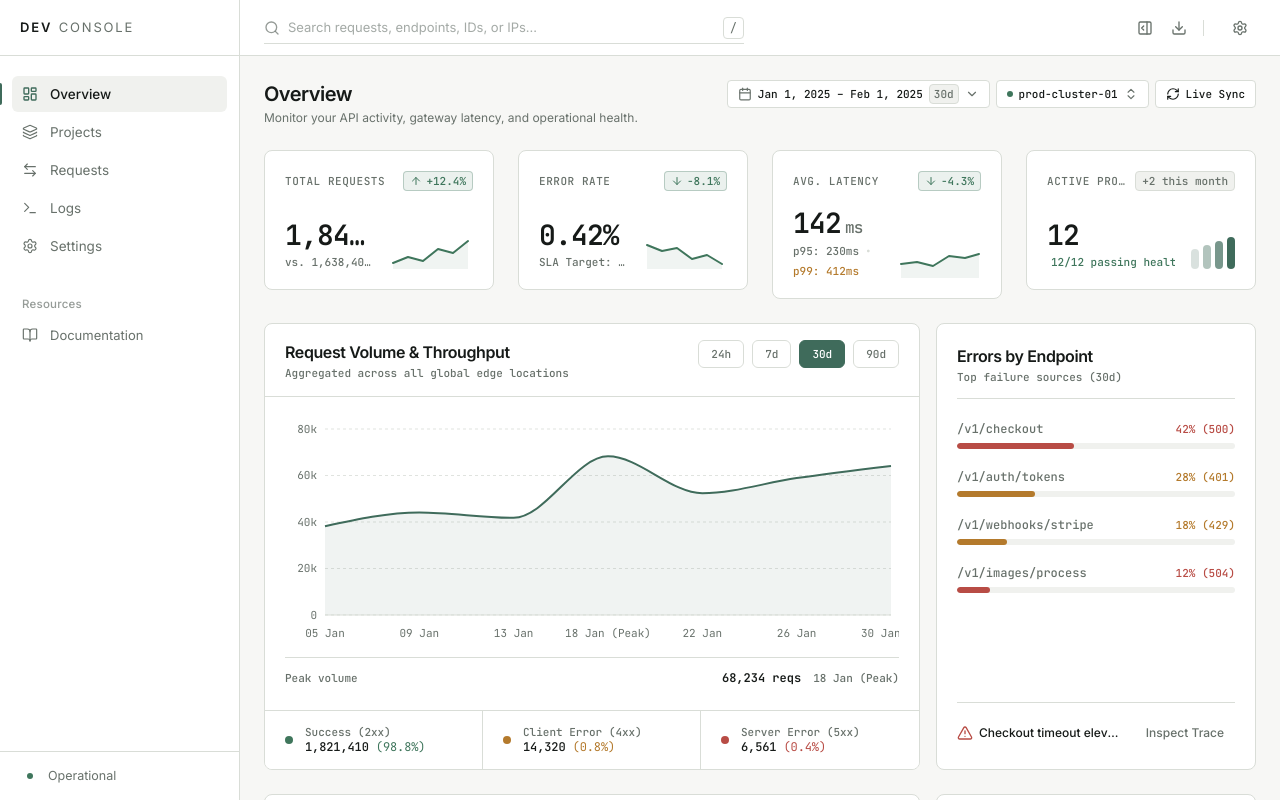
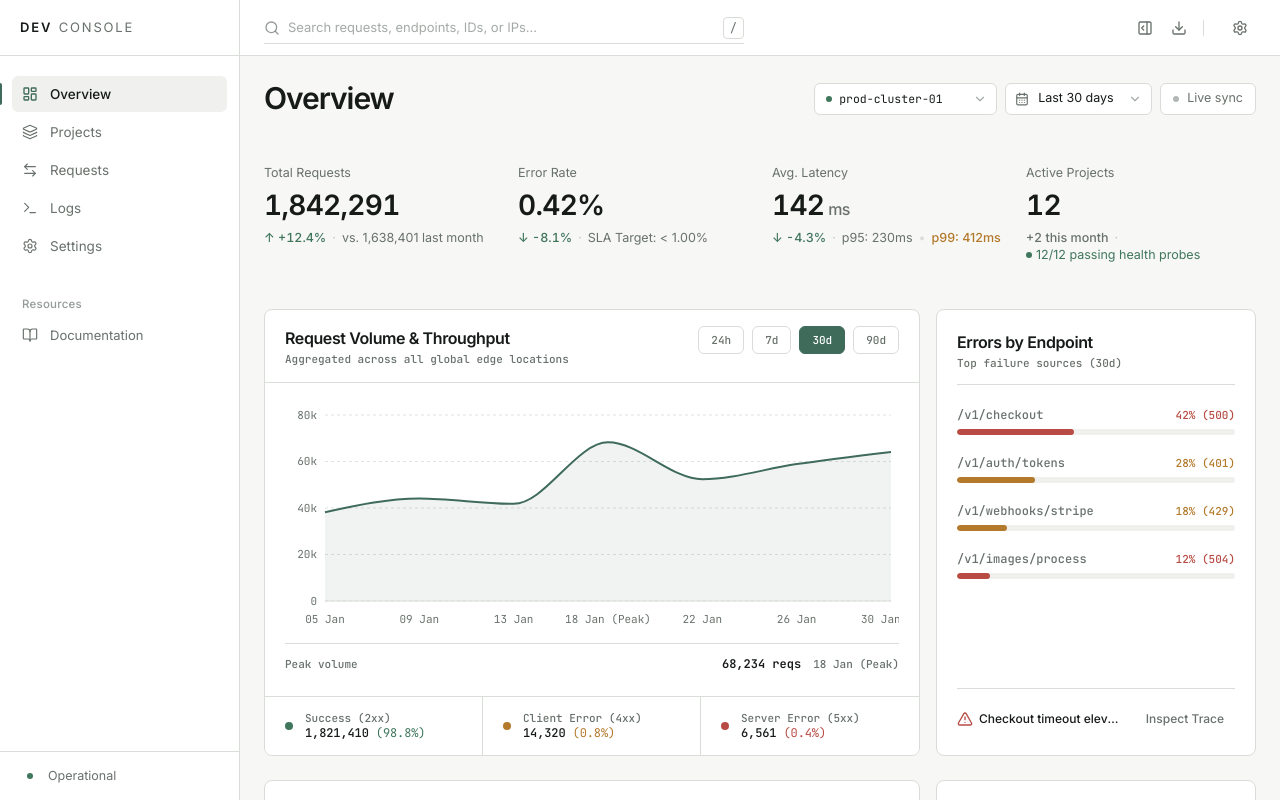
Before and after one commit to yafigian3-hue/developer-saas-dashboard, a React (Vite) app: page / in a window 1280 px wide. Shown: the top 800 px of the page. Built offline with nearby package versions, Linux system fonts and the light colour scheme.

Commit message:
refactor: simplify overview page header

```diff
--- a/src/components/dashboard/MetricCard.tsx
+++ b/src/components/dashboard/MetricCard.tsx
@@ -1,160 +1,153 @@
-import React from "react";
-import { ArrowDown, ArrowUp } from "lucide-react";
+import type { FC, ReactNode } from "react";
 import { cn } from "../../lib/utils";
 
-export type MetricSentiment = "positive" | "negative" | "neutral";
-export type MetricTrend = "up" | "down" | "flat";
+type SparklineType = "sparkline-up" | "sparkline-down" | "sparkline-latency";
 
 export interface MetricCardProps {
   title: string;
-  value: React.ReactNode;
   badgeText: string;
-  badgeType?: MetricSentiment;
-  trend?: MetricTrend;
-  subtitle: React.ReactNode;
-  chartType?: "sparkline-up" | "sparkline-down" | "sparkline-latency" | "bars";
+  badgeType: "positive" | "neutral";
+  value: ReactNode;
+  subtitle: ReactNode;
+  trend?: "up" | "down";
+  /**
+   * Opsional. Sparkline hanya dirender untuk variant "primary".
+   * Nilai "bars" tetap diterima agar kode lama tidak error, tetapi diabaikan.
+   */
+  chartType?: SparklineType | "bars";
+  /** primary = angka utama (besar). secondary = pendamping (tenang). */
+  variant?: "primary" | "secondary";
+  /** Dipakai parent untuk padding/divider sel, mis. "sm:px-6". */
   className?: string;
 }
 
-const badgeStyles: Record<MetricSentiment, string> = {
-  positive: "border-success/30 bg-success/10 text-success",
-  negative: "border-danger/30 bg-danger/10 text-danger",
-  neutral: "border-border-default bg-surface-muted text-text-secondary",
+const SPARKLINE: Record<SparklineType, { d: string; x: number; y: number }> = {
+  "sparkline-up": { d: "M2 18 L12 14 L22 16 L32 9 L42 12 L52 4", x: 52, y: 4 },
+  "sparkline-down": {
+    d: "M2 5 L12 9 L22 6 L32 13 L42 10 L52 17",
+    x: 52,
+    y: 17,
+  },
+  "sparkline-latency": {
+    d: "M2 16 L12 14 L22 15 L32 9 L42 11 L52 7",
+    x: 52,
+    y: 7,
+  },
 };
 
-const sentimentChartColor: Record<MetricSentiment, string> = {
-  positive: "text-success",
-  negative: "text-danger",
-  neutral: "text-accent",
+/* Garis tipis netral, tanpa fill. Hanya titik terakhir yang diberi penekanan. */
+const Sparkline: FC<{ type: SparklineType }> = ({ type }) => {
+  const s = SPARKLINE[type];
+  return (
+    <svg
+      viewBox="0 0 54 22"
+      className="h-6 w-[72px] shrink-0 overflow-visible"
+      aria-hidden="true"
+    >
+      <path
+        d={s.d}
+        fill="none"
+        strokeWidth="1.5"
+        strokeLinecap="round"
+        strokeLinejoin="round"
+        vectorEffect="non-scaling-stroke"
+        className="stroke-text-secondary/50"
+      />
+      <circle cx={s.x} cy={s.y} r="2" className="fill-text-primary" />
+    </svg>
+  );
 };
 
-const barShades: Record<MetricSentiment, [string, string, string, string]> = {
-  positive: ["bg-success/20", "bg-success/40", "bg-success/70", "bg-success"],
-  negative: ["bg-danger/20", "bg-danger/40", "bg-danger/70", "bg-danger"],
-  neutral: ["bg-accent/20", "bg-accent/40", "bg-accent/70", "bg-accent"],
-};
-
-const defaultTrend: Record<MetricSentiment, MetricTrend> = {
-  positive: "up",
-  negative: "down",
-  neutral: "flat",
-};
-
-const sparklinePaths = {
-  "sparkline-up": {
-    line: "M0 26 L15 20 L30 24 L45 12 L60 16 L75 4",
-    area: "M0 26 L15 20 L30 24 L45 12 L60 16 L75 4 L75 32 L0 32 Z",
-  },
-  "sparkline-down": {
-    line: "M0 8 L15 14 L30 11 L45 22 L60 18 L75 27",
-    area: "M0 8 L15 14 L30 11 L45 22 L60 18 L75 27 L75 32 L0 32 Z",
-  },
-  "sparkline-latency": {
-    line: "M0 18 L16 16 L32 20 L48 10 L64 12 L78 8",
-    area: "M0 18 L16 16 L32 20 L48 10 L64 12 L78 8 L78 32 L0 32 Z",
-  },
-} as const;
-
-export const MetricCard: React.FC<MetricCardProps> = ({
+/**
+ * Tanpa border, tanpa background, tanpa shadow.
+ * Pengelompokan dilakukan parent (garis tipis antar sel), contoh:
+ *
+ * <section className="grid grid-cols-1 divide-y divide-border-default border-y border-border-default
+ *                     sm:grid-cols-3 sm:divide-y-0 lg:grid-cols-[1.7fr_1fr_1fr_1fr]">
+ *   <MetricCard variant="primary" className="sm:col-span-3 sm:border-b sm:border-border-default lg:col-span-1 lg:border-b-0" ... />
+ *   <MetricCard className="sm:border-l sm:border-border-default sm:px-6 sm:first:border-l-0" ... />
+ * </section>
+ *
+ * <640px : metrik sekunder menjadi baris label (kiri) – nilai (kanan).
+ * >=640px: tersusun vertikal: label, nilai, tren + konteks.
+ */
+export const MetricCard: FC<MetricCardProps> = ({
   title,
+  badgeText,
+  badgeType,
   value,
-  badgeText,
-  badgeType = "positive",
+  subtitle,
   trend,
-  subtitle,
-  chartType = "sparkline-up",
+  chartType,
+  variant = "secondary",
   className,
 }) => {
-  const resolvedTrend = trend ?? defaultTrend[badgeType];
-  const chartColor = sentimentChartColor[badgeType];
-  const sparklineShape =
-    chartType === "bars" ? null : sparklinePaths[chartType];
+  const isPrimary = variant === "primary";
+  const arrow = trend === "down" ? "↓" : badgeType === "neutral" ? null : "↑";
+  const sparkline =
+    isPrimary && chartType && chartType !== "bars" ? chartType : null;
 
   return (
     <article
+      aria-label={title}
       className={cn(
-        // Height is only forced once the chart appears (sm+); below that
-        // the card hugs its content instead of leaving dead whitespace
-        "flex min-h-[104px] flex-col justify-between rounded-lg border border-border-default bg-surface p-3.5 sm:min-h-[140px] sm:p-4 lg:p-5",
+        "min-w-0",
+        isPrimary
+          ? "pb-4 pt-[18px] sm:py-[22px]"
+          : "grid grid-cols-[1fr_auto] items-center gap-x-4 py-3.5 sm:block sm:py-[22px]",
         className,
       )}
     >
-      <div className="flex items-center justify-between gap-2">
-        <span className="font-label-sm min-w-0 truncate uppercase tracking-wider text-text-secondary">
+      <p className="col-start-1 truncate text-[12.5px] text-text-secondary">
         {title}
-        </span>
+      </p>
 
-        <span
+      <div
         className={cn(
-            "inline-flex shrink-0 items-center gap-1 rounded border px-1.5 py-0.5 font-label-sm",
-            badgeStyles[badgeType],
+          isPrimary
+            ? "mt-2 flex items-end justify-between gap-4"
+            : "col-start-2 row-span-2 row-start-1 text-right sm:mt-2 sm:text-left",
         )}
       >
-          {resolvedTrend === "up" && (
-            <ArrowUp className="h-3 w-3" aria-hidden="true" />
+        <div
+          className={cn(
+            "min-w-0 whitespace-nowrap font-semibold tabular-nums text-text-primary",
+            isPrimary
+              ? "text-[40px] leading-[1.1] tracking-[-0.04em] sm:text-[46px]"
+              : "text-[22px] leading-[1.1] tracking-[-0.025em] sm:text-[28px]",
           )}
-          {resolvedTrend === "down" && (
-            <ArrowDown className="h-3 w-3" aria-hidden="true" />
-          )}
-          <span>{badgeText}</span>
-        </span>
-      </div>
-
-      <div className="mt-3 flex min-w-0 items-end justify-between gap-3 sm:mt-4 sm:gap-4">
-        <div className="min-w-0">
-          <div className="font-metric-display truncate text-text-primary">
+        >
           {value}
         </div>
 
-          <div className="mt-1 truncate font-label-sm text-text-secondary">
-            {subtitle}
+        {sparkline && (
+          <div className="mb-1.5 hidden sm:block">
+            <Sparkline type={sparkline} />
           </div>
+        )}
       </div>
 
-        {chartType === "bars" ? (
-          <div
-            className="hidden shrink-0 items-end gap-1 sm:flex"
-            aria-hidden="true"
+      <div className="col-start-1 mt-0.5 flex min-w-0 flex-wrap items-baseline gap-x-1.5 text-[12.5px] leading-snug text-text-secondary sm:mt-2">
+        <span
+          className={cn(
+            "font-medium tabular-nums",
+            badgeType === "positive" ? "text-success" : "text-text-secondary",
+          )}
         >
-            <span
-              className={cn("h-5 w-2 rounded-sm", barShades[badgeType][0])}
-            />
-            <span
-              className={cn("h-6 w-2 rounded-sm", barShades[badgeType][1])}
-            />
-            <span
-              className={cn("h-7 w-2 rounded-sm", barShades[badgeType][2])}
-            />
-            <span
-              className={cn("h-8 w-2 rounded-sm", barShades[badgeType][3])}
-            />
-          </div>
-        ) : (
-          sparklineShape && (
-            <svg
-              aria-hidden="true"
-              className={cn(
-                "hidden h-8 w-20 shrink-0 overflow-visible sm:block",
-                chartColor,
+          {arrow && (
+            <>
+              <span aria-hidden="true">{arrow}</span>
+              <span className="sr-only">
+                {trend === "down" ? "Decreased" : "Increased"}
+              </span>{" "}
+            </>
           )}
-              fill="none"
-              viewBox="0 0 80 32"
-            >
-              <path
-                d={sparklineShape.line}
-                stroke="currentColor"
-                strokeLinecap="round"
-                strokeLinejoin="round"
-                strokeWidth="2"
-              />
-              <path
-                d={sparklineShape.area}
-                fill="currentColor"
-                fillOpacity="0.08"
-              />
-            </svg>
-          )
-        )}
+          {badgeText}
+        </span>
+        <span aria-hidden="true" className="text-text-secondary/40">
+          ·
+        </span>
+        <span className="min-w-0">{subtitle}</span>
       </div>
     </article>
   );
--- a/src/components/dashboard/PageHeader.tsx
+++ b/src/components/dashboard/PageHeader.tsx
@@ -1,11 +1,5 @@
-import React, { useEffect, useRef, useState } from "react";
-import {
-  Calendar,
-  Check,
-  ChevronDown,
-  ChevronsUpDown,
-  RefreshCw,
-} from "lucide-react";
+import type { FC } from "react";
+import { CalendarDays, ChevronDown } from "lucide-react";
 import { cn } from "../../lib/utils";
 
 export interface PageHeaderProps {
@@ -17,20 +11,23 @@ export interface PageHeaderProps {
   onToggleLiveSync: () => void;
 }
 
-const dateOptions = [
-  { label: "Today (24h)", range: "24h", display: "Today (Last 24h)" },
-  { label: "Last 7 Days", range: "7d", display: "Jan 24, 2025 – Feb 1, 2025" },
-  { label: "Last 30 Days", range: "30d", display: "Jan 1, 2025 – Feb 1, 2025" },
-  { label: "Last 90 Days", range: "90d", display: "Nov 1, 2024 – Feb 1, 2025" },
+const ENVIRONMENTS = [
+  "prod-cluster-01",
+  "staging-cluster-01",
+  "dev-sandbox",
 ] as const;
 
-const envOptions = [
-  { label: "prod-cluster-01", status: "healthy", region: "us-east-1" },
-  { label: "prod-cluster-02", status: "healthy", region: "eu-central-1" },
-  { label: "staging-cluster-01", status: "degraded", region: "us-west-2" },
+const DATE_RANGES = [
+  { value: "24h", label: "Last 24 hours" },
+  { value: "7d", label: "Last 7 days" },
+  { value: "30d", label: "Last 30 days" },
+  { value: "90d", label: "Last 90 days" },
 ] as const;
 
-export const PageHeader: React.FC<PageHeaderProps> = ({
+const controlBase =
+  "inline-flex h-9 items-center rounded-md border border-border-default bg-surface text-[12.5px] text-text-primary transition-colors duration-150 hover:border-text-secondary/50 focus-visible:outline-none focus-visible:ring-2 focus-visible:ring-accent sm:h-8";
+
+export const PageHeader: FC<PageHeaderProps> = ({
   dateRange,
   onDateRangeChange,
   environment,
@@ -38,257 +35,95 @@ export const PageHeader: React.FC<PageHeaderProps> = ({
   isLiveSyncing,
   onToggleLiveSync,
 }) => {
-  const [dateMenuOpen, setDateMenuOpen] = useState(false);
-  const [envMenuOpen, setEnvMenuOpen] = useState(false);
-
-  const dateRef = useRef<HTMLDivElement>(null);
-  const envRef = useRef<HTMLDivElement>(null);
-
-  const selectedDate =
-    dateOptions.find((option) => option.range === dateRange) ?? dateOptions[2];
-
-  const selectedEnvironment =
-    envOptions.find((option) => option.label === environment) ?? envOptions[0];
-
-  useEffect(() => {
-    if (!dateMenuOpen && !envMenuOpen) return;
-
-    const handlePointerDown = (event: PointerEvent) => {
-      const target = event.target as Node;
-      if (dateRef.current && !dateRef.current.contains(target)) {
-        setDateMenuOpen(false);
-      }
-      if (envRef.current && !envRef.current.contains(target)) {
-        setEnvMenuOpen(false);
-      }
-    };
-
-    const handleKeyDown = (event: KeyboardEvent) => {
-      if (event.key === "Escape") {
-        setDateMenuOpen(false);
-        setEnvMenuOpen(false);
-      }
-    };
-
-    document.addEventListener("pointerdown", handlePointerDown);
-    document.addEventListener("keydown", handleKeyDown);
-    return () => {
-      document.removeEventListener("pointerdown", handlePointerDown);
-      document.removeEventListener("keydown", handleKeyDown);
-    };
-  }, [dateMenuOpen, envMenuOpen]);
-
-  const toggleDateMenu = () => {
-    setDateMenuOpen((open) => !open);
-    setEnvMenuOpen(false);
-  };
-
-  const toggleEnvMenu = () => {
-    setEnvMenuOpen((open) => !open);
-    setDateMenuOpen(false);
-  };
-
   return (
-    <header className="flex flex-wrap items-start justify-between gap-x-4 gap-y-3">
-      {/* Page identity */}
-      <div className="min-w-0 flex-1">
-        <h1 className="text-[20px] font-semibold leading-7 tracking-tight text-text-primary">
+    <header className="flex min-w-0 flex-col gap-4 lg:flex-row lg:items-center lg:justify-between lg:gap-6">
+      <div className="min-w-0">
+        <h1 className="text-[27px] font-semibold leading-tight tracking-[-0.035em] text-text-primary sm:text-[30px]">
           Overview
         </h1>
-        <p className="mt-0.5 truncate text-[12px] leading-4 text-text-secondary">
-          Monitor your API activity, gateway latency, and operational health.
-        </p>
       </div>
 
-      {/* Controls */}
-      <div className="flex min-w-0 flex-row flex-wrap items-center gap-1.5">
-        {/* Date selector */}
-        <div ref={dateRef} className="relative min-w-0 max-w-full">
-          <button
-            type="button"
-            aria-haspopup="listbox"
-            aria-expanded={dateMenuOpen}
-            aria-controls="page-header-date-menu"
-            onClick={toggleDateMenu}
+      <div className="flex min-w-0 flex-wrap items-center gap-2">
+        {/* Environment */}
+        <div className="relative min-w-0 flex-1 sm:flex-none">
+          <span
+            className="pointer-events-none absolute left-3 top-1/2 h-1.5 w-1.5 -translate-y-1/2 rounded-full bg-success"
+            aria-hidden="true"
+          />
+
+          <select
+            value={environment}
+            onChange={(event) => onEnvironmentChange(event.target.value)}
+            aria-label="Environment"
             className={cn(
-              "flex h-7 min-w-0 max-w-full items-center gap-1.5 rounded border border-border-default bg-surface px-2.5 text-text-primary transition-colors duration-150",
-              "hover:bg-surface-muted",
-              "focus-visible:outline-none focus-visible:ring-1 focus-visible:ring-accent",
-              dateMenuOpen && "border-accent",
+              controlBase,
+              "w-full min-w-0 cursor-pointer appearance-none pl-6 pr-8 font-mono text-[11.5px] sm:min-w-[164px]",
             )}
           >
-            <Calendar className="h-3.5 w-3.5 shrink-0 text-text-secondary" />
-            <span className="truncate font-label-sm">
-              {selectedDate.display}
-            </span>
-            <span className="shrink-0 rounded border border-border-default bg-surface-muted px-1 py-0.5 font-label-sm text-text-secondary">
-              {selectedDate.range}
-            </span>
-            <ChevronDown
-              className={cn(
-                "h-3.5 w-3.5 shrink-0 text-text-secondary transition-transform duration-150",
-                dateMenuOpen && "rotate-180",
-              )}
-            />
-          </button>
+            {ENVIRONMENTS.map((env) => (
+              <option key={env} value={env}>
+                {env}
+              </option>
+            ))}
+          </select>
 
-          {dateMenuOpen && (
-            <div
-              id="page-header-date-menu"
-              role="listbox"
-              aria-label="Date range"
-              className="absolute right-0 z-40 mt-1.5 w-[min(18rem,calc(100vw-2rem))] overflow-hidden rounded border border-border-default bg-surface py-1 shadow-sm"
-            >
-              {dateOptions.map((option) => {
-                const isSelected = option.range === dateRange;
-                return (
-                  <button
-                    key={option.range}
-                    type="button"
-                    role="option"
-                    aria-selected={isSelected}
-                    onClick={() => {
-                      onDateRangeChange(option.range);
-                      setDateMenuOpen(false);
-                    }}
-                    className={cn(
-                      "flex w-full items-center justify-between gap-3 px-3 py-2 text-left transition-colors duration-100 focus-visible:outline-none focus-visible:ring-1 focus-visible:ring-inset focus-visible:ring-accent",
-                      isSelected
-                        ? "bg-accent-soft text-accent"
-                        : "text-text-primary hover:bg-surface-muted",
-                    )}
-                  >
-                    <span className="min-w-0">
-                      <span className="block truncate text-[12px] font-medium">
-                        {option.label}
-                      </span>
-                      <span className="mt-0.5 block truncate font-label-sm text-text-secondary">
-                        {option.display}
-                      </span>
-                    </span>
-                    {isSelected && (
-                      <Check
-                        className="h-4 w-4 shrink-0 text-accent"
-                        aria-hidden="true"
-                      />
-                    )}
-                  </button>
-                );
-              })}
-            </div>
-          )}
+          <ChevronDown
+            className="pointer-events-none absolute right-2.5 top-1/2 h-3.5 w-3.5 -translate-y-1/2 text-text-secondary/60"
+            aria-hidden="true"
+          />
         </div>
 
-        {/* Environment selector */}
-        <div ref={envRef} className="relative min-w-0 max-w-full">
-          <button
-            type="button"
-            aria-haspopup="listbox"
-            aria-expanded={envMenuOpen}
-            aria-controls="page-header-environment-menu"
-            onClick={toggleEnvMenu}
+        {/* Date range */}
+        <div className="relative min-w-0 flex-1 sm:flex-none">
+          <CalendarDays
+            className="pointer-events-none absolute left-2.5 top-1/2 h-3.5 w-3.5 -translate-y-1/2 text-text-secondary"
+            aria-hidden="true"
+          />
+
+          <select
+            value={dateRange}
+            onChange={(event) => onDateRangeChange(event.target.value)}
+            aria-label="Date range"
             className={cn(
-              "flex h-7 min-w-0 max-w-full items-center gap-1.5 rounded border border-border-default bg-surface px-2.5 text-text-primary transition-colors duration-150",
-              "hover:bg-surface-muted",
-              "focus-visible:outline-none focus-visible:ring-1 focus-visible:ring-accent",
-              envMenuOpen && "border-accent",
+              controlBase,
+              "w-full min-w-0 cursor-pointer appearance-none pl-8 pr-8 sm:min-w-[140px]",
             )}
           >
-            <span
-              className={cn(
-                "h-1.5 w-1.5 shrink-0 rounded-full",
-                selectedEnvironment.status === "healthy"
-                  ? "bg-success"
-                  : "bg-warning",
-              )}
-              aria-hidden="true"
-            />
-            <span className="truncate font-label-sm font-medium">
-              {selectedEnvironment.label}
-            </span>
-            <ChevronsUpDown className="h-3.5 w-3.5 shrink-0 text-text-secondary" />
-          </button>
+            {DATE_RANGES.map((range) => (
+              <option key={range.value} value={range.value}>
+                {range.label}
+              </option>
+            ))}
+          </select>
 
-          {envMenuOpen && (
-            <div
-              id="page-header-environment-menu"
-              role="listbox"
-              aria-label="Environment"
-              className="absolute right-0 z-40 mt-1.5 w-[min(16rem,calc(100vw-2rem))] overflow-hidden rounded border border-border-default bg-surface py-1 shadow-sm"
-            >
-              {envOptions.map((option) => {
-                const isSelected = option.label === environment;
-                const isHealthy = option.status === "healthy";
-                return (
-                  <button
-                    key={option.label}
-                    type="button"
-                    role="option"
-                    aria-selected={isSelected}
-                    onClick={() => {
-                      onEnvironmentChange(option.label);
-                      setEnvMenuOpen(false);
-                    }}
-                    className={cn(
-                      "flex w-full items-center justify-between gap-3 px-3 py-2 text-left transition-colors duration-100 focus-visible:outline-none focus-visible:ring-1 focus-visible:ring-inset focus-visible:ring-accent",
-                      isSelected
-                        ? "bg-accent-soft text-accent"
-                        : "text-text-primary hover:bg-surface-muted",
-                    )}
-                  >
-                    <span className="flex min-w-0 items-center gap-2">
-                      <span
-                        className={cn(
-                          "h-1.5 w-1.5 shrink-0 rounded-full",
-                          isHealthy ? "bg-success" : "bg-warning",
-                        )}
-                        aria-hidden="true"
-                      />
-                      <span className="truncate text-[12px] font-medium">
-                        {option.label}
-                      </span>
-                    </span>
-                    <span className="flex shrink-0 items-center gap-2">
-                      <span
-                        className={cn(
-                          "font-label-sm",
-                          isHealthy ? "text-success" : "text-warning",
-                        )}
-                      >
-                        {option.region}
-                      </span>
-                      {isSelected && (
-                        <Check
-                          className="h-4 w-4 text-accent"
-                          aria-hidden="true"
-                        />
-                      )}
-                    </span>
-                  </button>
-                );
-              })}
-            </div>
-          )}
+          <ChevronDown
+            className="pointer-events-none absolute right-2.5 top-1/2 h-3.5 w-3.5 -translate-y-1/2 text-text-secondary/60"
+            aria-hidden="true"
+          />
         </div>
 
-        {/* Live Sync */}
+        {/* Live sync */}
         <button
           type="button"
           onClick={onToggleLiveSync}
           aria-pressed={isLiveSyncing}
+          title={isLiveSyncing ? "Live sync enabled" : "Live sync disabled"}
           className={cn(
-            "flex h-7 shrink-0 items-center justify-center gap-1.5 rounded border px-2.5 font-label-sm font-medium transition-colors duration-150",
-            "focus-visible:outline-none focus-visible:ring-1 focus-visible:ring-accent",
+            controlBase,
+            "shrink-0 gap-2 px-3",
             isLiveSyncing
-              ? "border-success/30 bg-success/10 text-success"
-              : "border-border-default bg-surface text-text-primary hover:bg-surface-muted",
+              ? "border-accent/30 bg-accent-soft text-accent"
+              : "text-text-secondary hover:text-text-primary",
           )}
         >
-          <RefreshCw
-            className={cn("h-3.5 w-3.5", isLiveSyncing && "animate-spin")}
+          <span
+            className={cn(
+              "h-1.5 w-1.5 shrink-0 rounded-full",
+              isLiveSyncing ? "bg-success" : "bg-text-secondary/50",
+            )}
             aria-hidden="true"
           />
-          <span>{isLiveSyncing ? "Syncing..." : "Live Sync"}</span>
+          <span>Live sync</span>
         </button>
       </div>
     </header>
```
Lines whose indentation alone changed are shown as unchanged.
